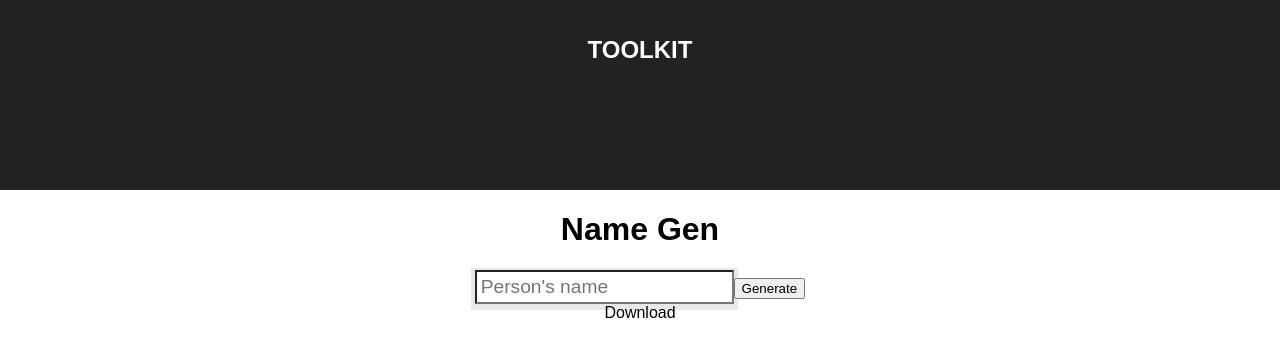
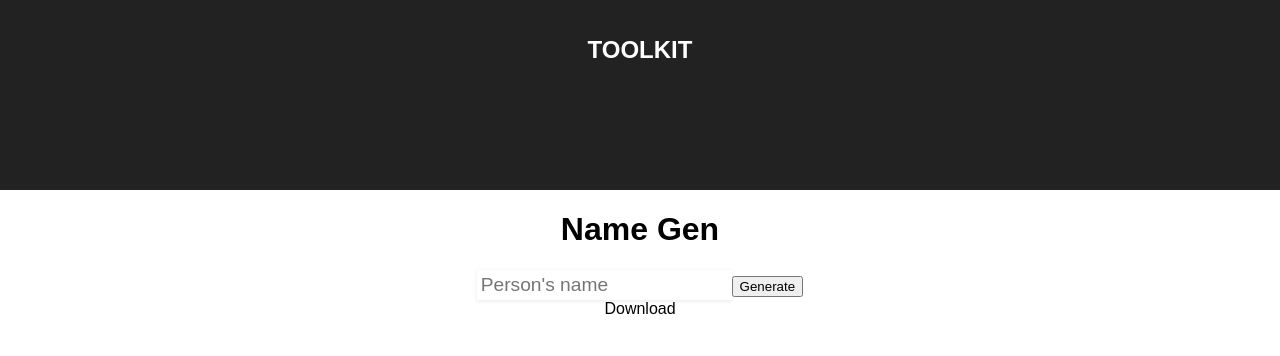
Before and after one commit to sussexstudent/toolkit, a React (Create React App) app: page / in a window 1280 px wide. Shown: the top 356 px of the page. Built offline with nearby package versions, Linux system fonts and the light colour scheme.

Commit message:
Fix  border bug

```diff
--- a/src/index.css
+++ b/src/index.css
@@ -7,10 +7,11 @@ body {
 .name {
   font-size: 1.2em;
   padding: 0.2em;
-  box-shadow: 0 2px 0 4px rgba(30, 30, 30, 0.1);
+  border: 0;
+  box-shadow: 0 1px 4px 0 rgba(30, 30, 30, 0.1);
   transition: box-shadow ease 300ms;
 }
 
 .name:focus {
-  box-shadow: 0 3px 0 6px rgba(30, 30, 30, 0.15);
+  box-shadow: 0 3px 6px 0 rgba(30, 30, 30, 0.15);
 }
```
